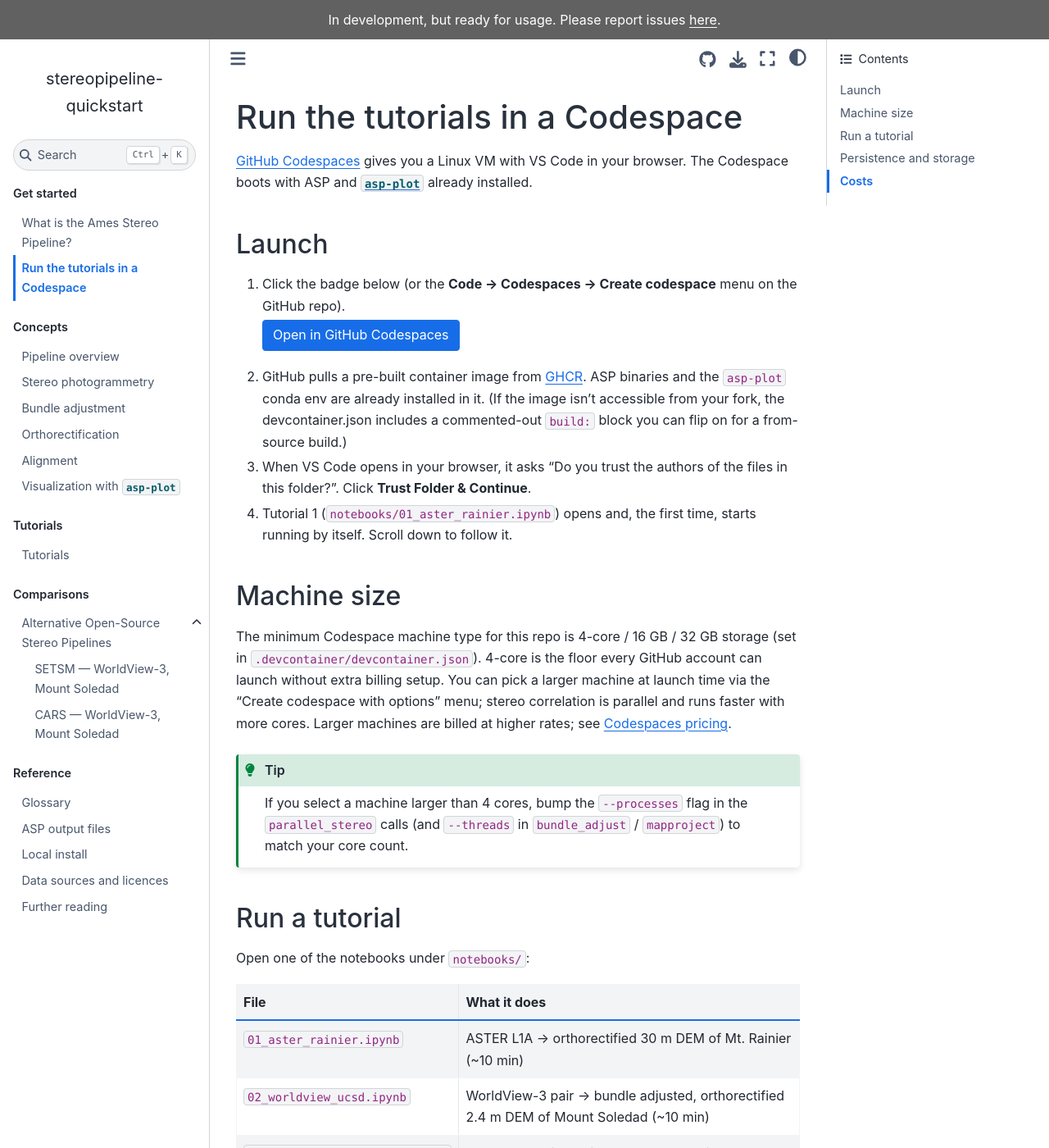
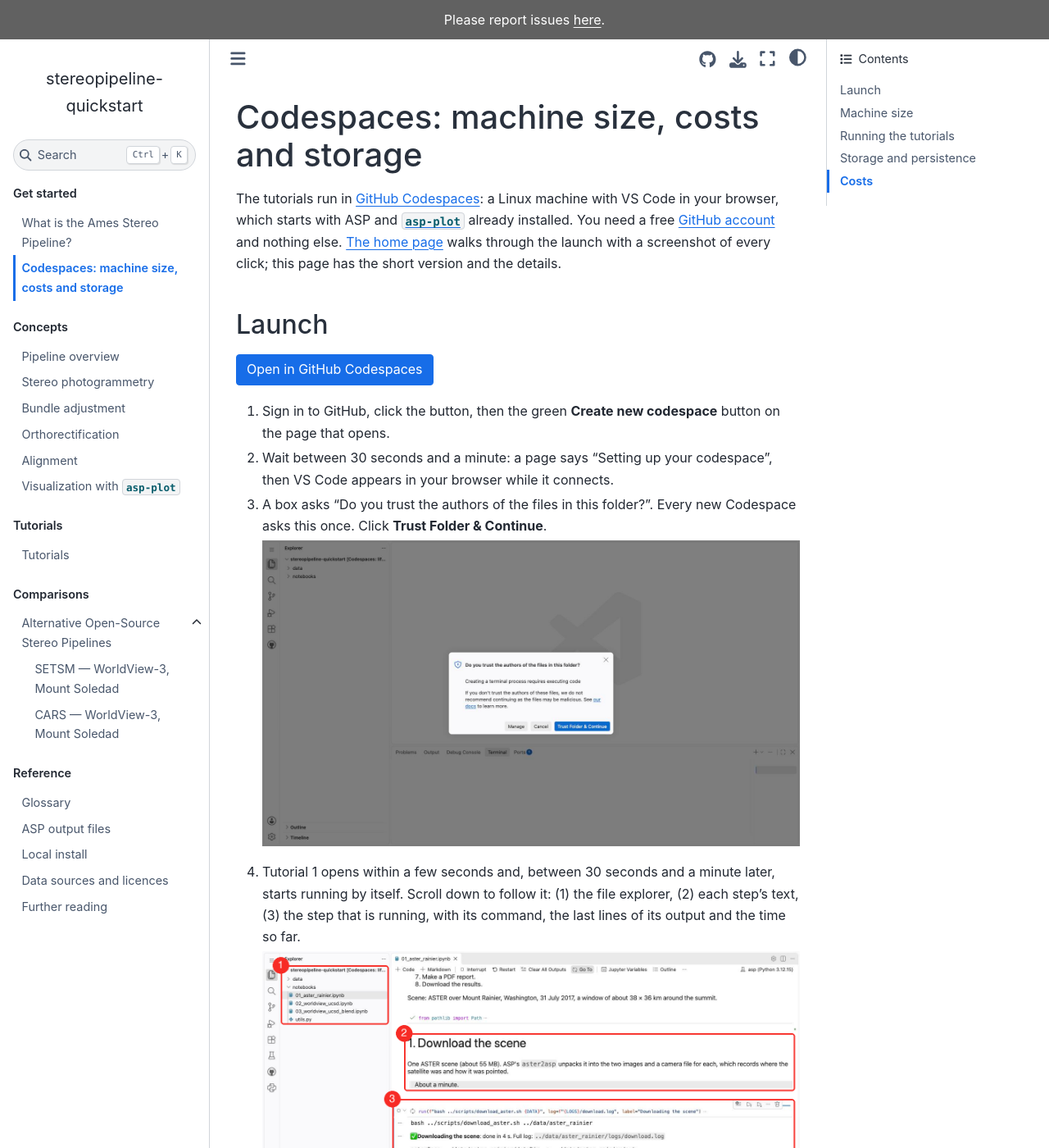
Before and after one commit to uw-cryo/stereopipeline-quickstart, a Sphinx documentation site: the page built from docs/start/codespaces.md, in a window 1280 px wide and 1400 px high. Shown: the whole window at 82% size. Built offline with Sphinx 7.4.7 and the Sphinx Book theme 1.1.4, drawn with Linux system fonts in a browser that asks for light colours; pages that are not in the unit, such as notebooks, are missing from menus; some of the changed text lies outside the part shown.

Commit message:
Make the docs home page the beginner path (#42)
The home page was a gallery of six cards plus the full table of
contents, and the Codespaces page put the launch steps below a
paragraph about container images. A first-time user had to pick a card
before learning the one thing they need: click the button, click Trust,
watch Tutorial 1 run. Group feedback (2026-10-27) asked for a very
simple landing page in large type, with screenshots of the clicks a
user can't avoid, the startup time, and a note that the "High codespace
CPU" pop-up is normal.

The home page is now five numbered steps in large type: sign in to
GitHub; click the button, then the green "Create new codespace" button;
click "Trust Folder & Continue"; watch Tutorial 1 run; then. Each click
has a screenshot, taken in a new Codespace on main, and the Tutorial 1
and end-of-run screenshots carry numbered labels. The two waits are
stated as "between 30 seconds and a minute" (measured: 48 s from the
green button to the trust dialog, 40 s from Trust to the notebook
running). Everything else is a short "More" list, and the tables of
contents are hidden in the page (the sidebar keeps them). The
Codespaces page has the short version of the launch with the account
line and two of the screenshots, then the details: machine size,
costs, storage, the CPU pop-up.

The large type is a page-local style block scoped to article.bd-article.
A {div} directive with a class was tried first, but headings inside a
directive aren't sections, so they rendered small and dropped out of
the page's contents list.

The site banner now says only "Please report issues here" (Ben,
2026-10-29; the banner stays). scripts/docs_figures/
annotate_screenshots.py makes the figures from the raw captures, with
the boxes' pixel coordinates in it. ADR-0036.

Part of bpurinton/scientific-workbench#27 (step 6 of its ship order,
the banner part of step 9, and the rest of its section 7).

Claude-Session: https://claude.ai/code/session_011KC3JwzmbqUXJMF6UJmWQX

````diff
--- a/docs/conf.py
+++ b/docs/conf.py
@@ -58,7 +58,7 @@ html_theme = "sphinx_book_theme"
 html_title = "stereopipeline-quickstart"
 html_theme_options = {
     "announcement": (
-        "In development, but ready for usage. Please report issues "
+        "Please report issues "
         '<a href="https://github.com/uw-cryo/stereopipeline-quickstart/issues/new?template=problem-report.yml" '
         'target="_blank" rel="noopener noreferrer">here</a>.'
     ),
--- a/docs/start/codespaces.md
+++ b/docs/start/codespaces.md
@@ -1,58 +1,60 @@
-# Run the tutorials in a Codespace
+# Codespaces: machine size, costs and storage
 
-[GitHub Codespaces](https://docs.github.com/en/codespaces) gives you a Linux VM with VS Code in your browser. The Codespace boots with ASP and [`asp-plot`](https://asp-plot.readthedocs.io/en/latest/) already installed.
+The tutorials run in [GitHub Codespaces](https://docs.github.com/en/codespaces): a Linux machine with VS Code in your browser, which starts with ASP and [`asp-plot`](https://asp-plot.readthedocs.io/en/latest/) already installed. You need a free [GitHub account](https://github.com/signup) and nothing else. [The home page](../index.md) walks through the launch with a screenshot of every click; this page has the short version and the details.
 
 ## Launch
 
-1. Click the badge below (or the **Code → Codespaces → Create codespace** menu on the GitHub repo).
+```{button-link} https://codespaces.new/uw-cryo/stereopipeline-quickstart?quickstart=1
+:color: primary
+Open in GitHub Codespaces
+```
 
-   ```{button-link} https://codespaces.new/uw-cryo/stereopipeline-quickstart?quickstart=1
-   :color: primary
-   Open in GitHub Codespaces
-   ```
+1. Sign in to GitHub, click the button, then the green **Create new codespace** button on the page that opens.
+2. Wait between 30 seconds and a minute: a page says "Setting up your codespace", then VS Code appears in your browser while it connects.
+3. A box asks "Do you trust the authors of the files in this folder?". Every new Codespace asks this once. Click **Trust Folder & Continue**.
 
-2. GitHub pulls a pre-built container image from [GHCR](https://ghcr.io/bpurinton/stereopipeline-quickstart). ASP binaries and the `asp-plot` conda env are already installed in it. (If the image isn't accessible from your fork, the devcontainer.json includes a commented-out `build:` block you can flip on for a from-source build.)
+   ![The trust dialog, with the "Trust Folder & Continue" button](figures/launch-trust.png)
 
-3. When VS Code opens in your browser, it asks "Do you trust the authors of the files in this folder?". Click **Trust Folder & Continue**.
+4. Tutorial 1 opens within a few seconds and, between 30 seconds and a minute later, starts running by itself. Scroll down to follow it: (1) the file explorer, (2) each step's text, (3) the step that is running, with its command, the last lines of its output and the time so far.
 
-4. Tutorial 1 (`notebooks/01_aster_rainier.ipynb`) opens and, the first time, starts running by itself. Scroll down to follow it.
+   ![Tutorial 1 just after it opens, with the parts of the window labelled](figures/launch-running.png)
+
+The whole of Tutorial 1 takes about 10 minutes, sometimes 15. The repo's **Code → Codespaces** tab also creates a Codespace; the "Create codespace with options" entry there lets you pick a larger machine.
 
 ## Machine size
 
-The minimum Codespace machine type for this repo is 4-core / 16 GB / 32 GB storage (set in `.devcontainer/devcontainer.json`). 4-core is the floor every GitHub account can launch without extra billing setup. You can pick a larger machine at launch time via the "Create codespace with options" menu; stereo correlation is parallel and runs faster with more cores. Larger machines are billed at higher rates; see [Codespaces pricing](https://docs.github.com/en/billing/managing-billing-for-github-codespaces/about-billing-for-github-codespaces).
+The default machine is 4-core, 16 GB of memory, 32 GB of disk, which every GitHub account can launch. The run times in the tutorials are for it. Larger machines run stereo matching faster, since it uses every core, and are billed at higher rates ([Codespaces pricing](https://docs.github.com/en/billing/managing-billing-for-github-codespaces/about-billing-for-github-codespaces)).
 
 ```{tip}
-If you select a machine larger than 4 cores, bump the `--processes` flag in the `parallel_stereo` calls (and `--threads` in `bundle_adjust` / `mapproject`) to match your core count.
+On a machine with more than 4 cores, raise `--processes` in the `parallel_stereo` commands (and `--threads` in `bundle_adjust` and `mapproject`) to match.
 ```
 
-## Run a tutorial
+## Running the tutorials
 
-Open one of the notebooks under `notebooks/`:
+| Notebook | What it makes | Time |
+|---|---|---|
+| `01_aster_rainier.ipynb` | A 30 m DEM of Mount Rainier from two ASTER images, and a PDF report | about 10 min |
+| `02_worldview_ucsd.ipynb` | A 2.4 m DEM of Mount Soledad from a WorldView-3 pair, compared with ICESat-2 | about 10 min |
+| `03_worldview_ucsd_blend.ipynb` | Three WorldView-3 pairs of the same window, blended into one DEM | about 16 min more |
 
-| File | What it does |
-|---|---|
-| `01_aster_rainier.ipynb` | ASTER L1A → orthorectified 30 m DEM of Mt. Rainier (~10 min) |
-| `02_worldview_ucsd.ipynb` | WorldView-3 pair → bundle adjusted, orthorectified 2.4 m DEM of Mount Soledad (~10 min) |
-| `03_worldview_ucsd_blend.ipynb` | Three WorldView-3 images → three pair DEMs blended into one (~16 min after Tutorial 2) |
+Tutorial 1 starts by itself the first time a new Codespace opens. For the others, open the notebook from the explorer and click **Run All** at the top, then scroll down to follow it. The code cells are shown as one line; click one to see its code.
 
-Each notebook has a "Run All" button at the top; Tutorial 1 also starts by itself the first time it opens in a new Codespace. Cells are small enough to run them step by step. The code cells open collapsed to one line; click one to see its code.
+While a step runs, its cell shows the command, the last few lines of its output and the time so far; ASP's full output goes to a log file in `data/<dataset>/logs/`. During stereo matching, a pop-up may say "High codespace CPU (100%) utilization detected": that's expected, since stereo uses every core. Close it.
 
-While a step runs, its cell shows the command, the last few lines of ASP's output and a status line with the time so far. The full output of each step goes to a log file in the tutorial's `data/<dataset>/logs/` folder; if a step fails, the cell shows the end of its log. During stereo, a map of the processing window fills in tile by tile.
+If a step fails, the cell shows the end of its log. [Open a problem report](https://github.com/uw-cryo/stereopipeline-quickstart/issues/new?template=problem-report.yml) with it.
 
-If a cell fails, [open a problem report](https://github.com/uw-cryo/stereopipeline-quickstart/issues/new?template=problem-report.yml) with the error output.
+## Storage and persistence
 
-## Persistence and storage
-
-- Files in your Codespace persist between sessions as long as the Codespace exists.
-- Codespaces are deleted after 30 days of inactivity by default. Commit anything important to git or download it.
-- The `data/` directory is gitignored, since it can grow quite large with imagery and processed results.
+- The files in your Codespace stay as long as the Codespace exists. GitHub stops it after 30 minutes without activity (your files are kept) and deletes it after 30 days without use.
+- To keep results, download them: the last step of each tutorial zips them for you, and any file can be downloaded from the explorer with a right-click.
+- The `data/` folder holds the images and results and can grow to a few GB. It is not under version control.
 
 ## Costs
 
-GitHub gives every personal account a monthly Codespaces allowance for free — see the [Codespaces billing page](https://docs.github.com/en/billing/managing-billing-for-github-codespaces/about-billing-for-github-codespaces) for the current numbers.
+GitHub gives every personal account a monthly Codespaces allowance for free; see the [Codespaces billing page](https://docs.github.com/en/billing/managing-billing-for-github-codespaces/about-billing-for-github-codespaces) for the current numbers. Stopping a Codespace stops the hours; deleting it frees the storage. Both are on the repo's **Code → Codespaces** tab and at [github.com/codespaces](https://github.com/codespaces).
 
 ```{tip}
-Students and educators with a `.edu` email get a larger allowance. Apply to the [GitHub Student Developer Pack](https://education.github.com/pack) or [GitHub for Teachers](https://education.github.com/teachers).
+Students and educators with a `.edu` email get a larger allowance through the [GitHub Student Developer Pack](https://education.github.com/pack) or [GitHub for Teachers](https://education.github.com/teachers).
 ```
 
 If you'd rather not use Codespaces, see [the local install guide](../reference/installation.md).
````
Also changed, not shown: ARCHITECTURE.md (+4 -4 lines), architecture/0036-beginner-landing-page.md (added, +25 -0 lines), docs/index.md (+71 -53 lines), architecture/README.md, docs/start/figures/launch-building.png (added), docs/start/figures/launch-create.png (added), docs/start/figures/launch-done.png (added), docs/start/figures/launch-running.png (added), docs/start/figures/launch-trust.png (added), 1 other file.
